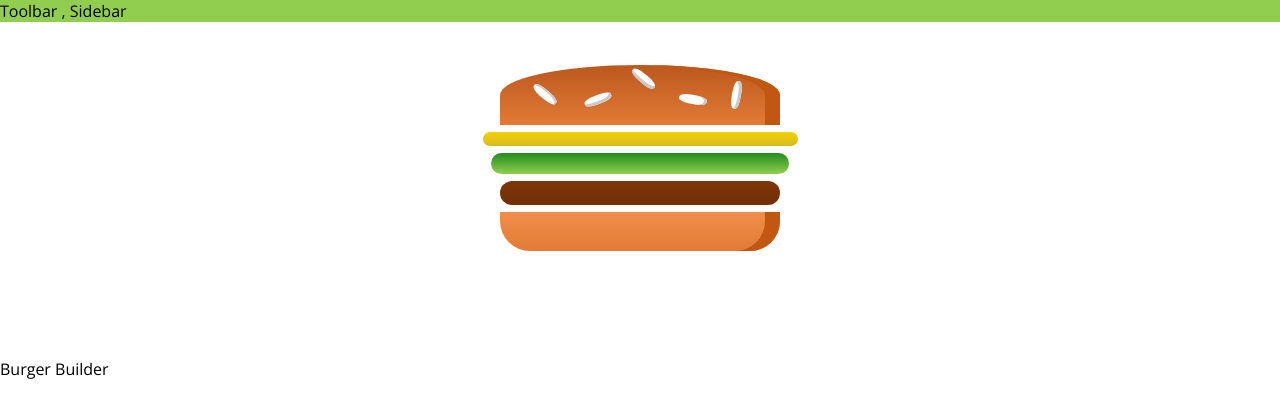
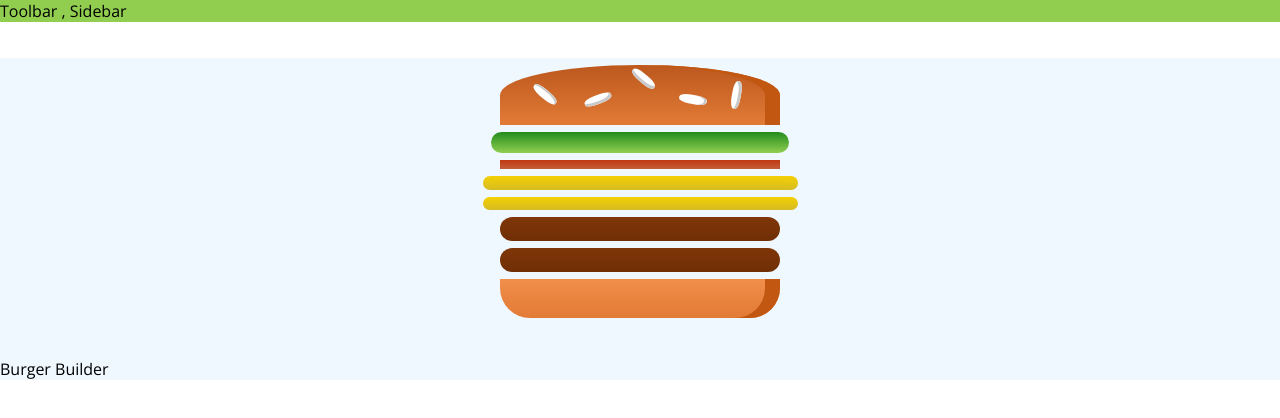
Before and after one commit to SOURAV-ROY/burger-builder, a React app: page / in a window 1280 px wide. Shown: the top 418 px of the page. Built offline with nearby package versions, Linux system fonts and the light colour scheme.

Commit message:
transformedIngredients

```diff
--- a/src/components/Burger/Burger.js
+++ b/src/components/Burger/Burger.js
@@ -3,12 +3,27 @@
 import BurgerIngredient from "./BurgerIngredient/BurgerIngredient";
 
 const burger = (props) => {
+    const transformedIngredients = Object.keys(props.ingredients)
+        .map(igKey => {
+            return [...Array(props.ingredients[igKey])].map((_, i) => {
+                return <BurgerIngredient key={igKey + i} type={igKey}/>;
+            });
+        });
+
     return (
+        // <div className={classes.Burger}>
+        //     <BurgerIngredient type="bread-top"/>
+        //     <BurgerIngredient type="cheese"/>
+        //     <BurgerIngredient type="bacon"/>
+        //     <BurgerIngredient type="salad"/>
+        /*    <BurgerIngredient type="meat"/>*/
+        /*    <BurgerIngredient type="cheese"/>*/
+        /*    <BurgerIngredient type="bread-bottom"/>*/
+        /*</div>*/
+
         <div className={classes.Burger}>
             <BurgerIngredient type="bread-top"/>
-            <BurgerIngredient type="cheese"/>
-            <BurgerIngredient type="salad"/>
-            <BurgerIngredient type="meat"/>
+            {transformedIngredients}
             <BurgerIngredient type="bread-bottom"/>
         </div>
     );
--- a/src/components/Layout/Layout.css
+++ b/src/components/Layout/Layout.css
@@ -1,5 +1,5 @@
 .Content{
-    /*background-color: aliceblue;*/
+    background-color: aliceblue;
     margin-top: 36px;
 }
 .Header{
--- a/src/containers/BurgerBuilder/BurgerBuilder.js
+++ b/src/containers/BurgerBuilder/BurgerBuilder.js
@@ -2,11 +2,26 @@
 import Aux from "../../hoc/ReactAux";
 import Burger from "../../components/Burger/Burger";
 
-class BurgerBuilder extends Component{
+class BurgerBuilder extends Component {
+
+    // constructor(props) {
+    //     super(props);
+    //     this.state={};
+    // }
+    state = {
+        ingredients: {
+            salad: 1,
+            bacon: 1,
+            cheese: 2,
+            meat: 2
+        }
+    };
+
     render() {
-        return(
+        return (
             <Aux>
-                <Burger/>
+                <Burger ingredients={this.state.ingredients}/>
+
                 <div>Burger Builder</div>
             </Aux>
         );
```
